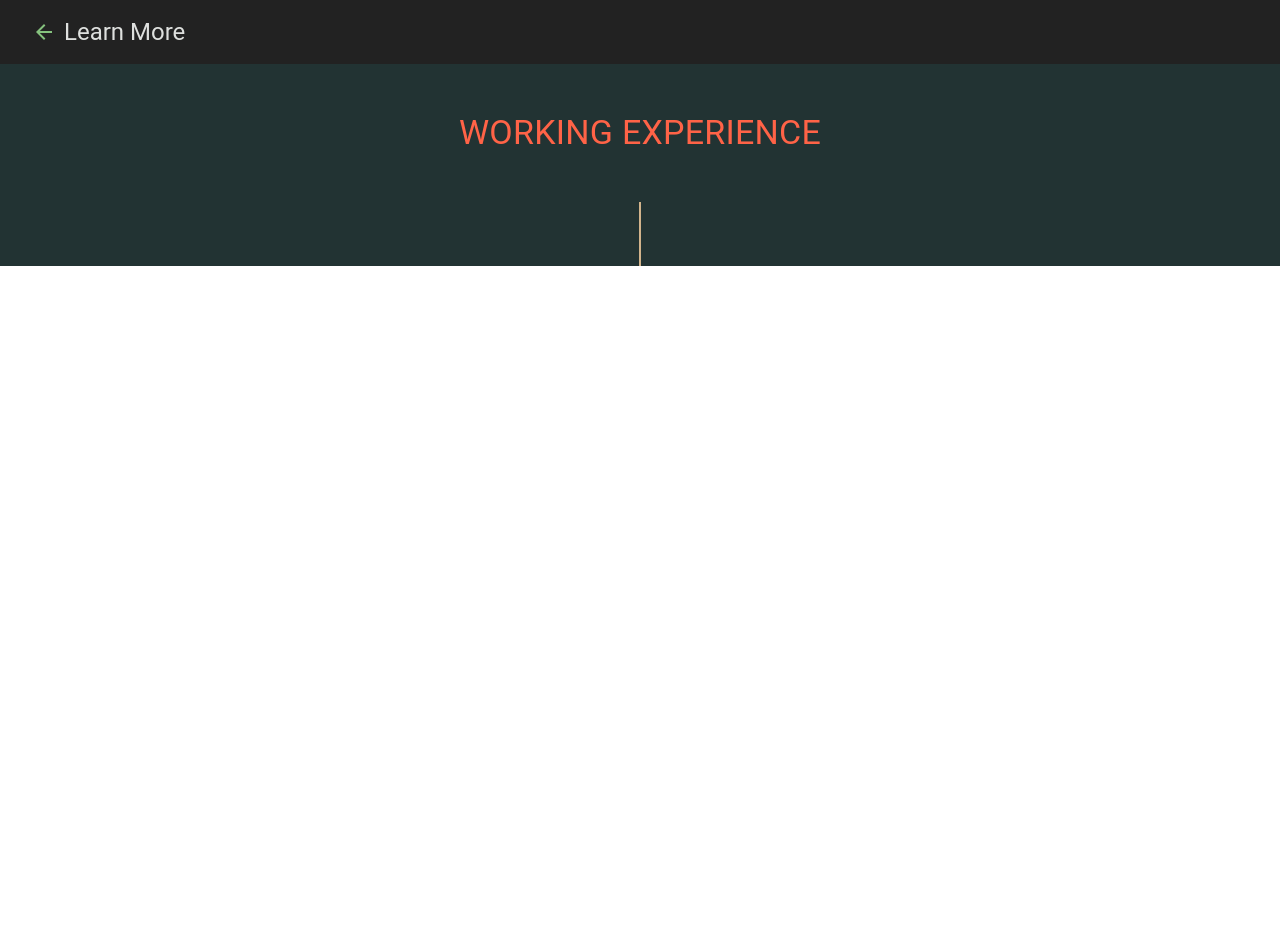
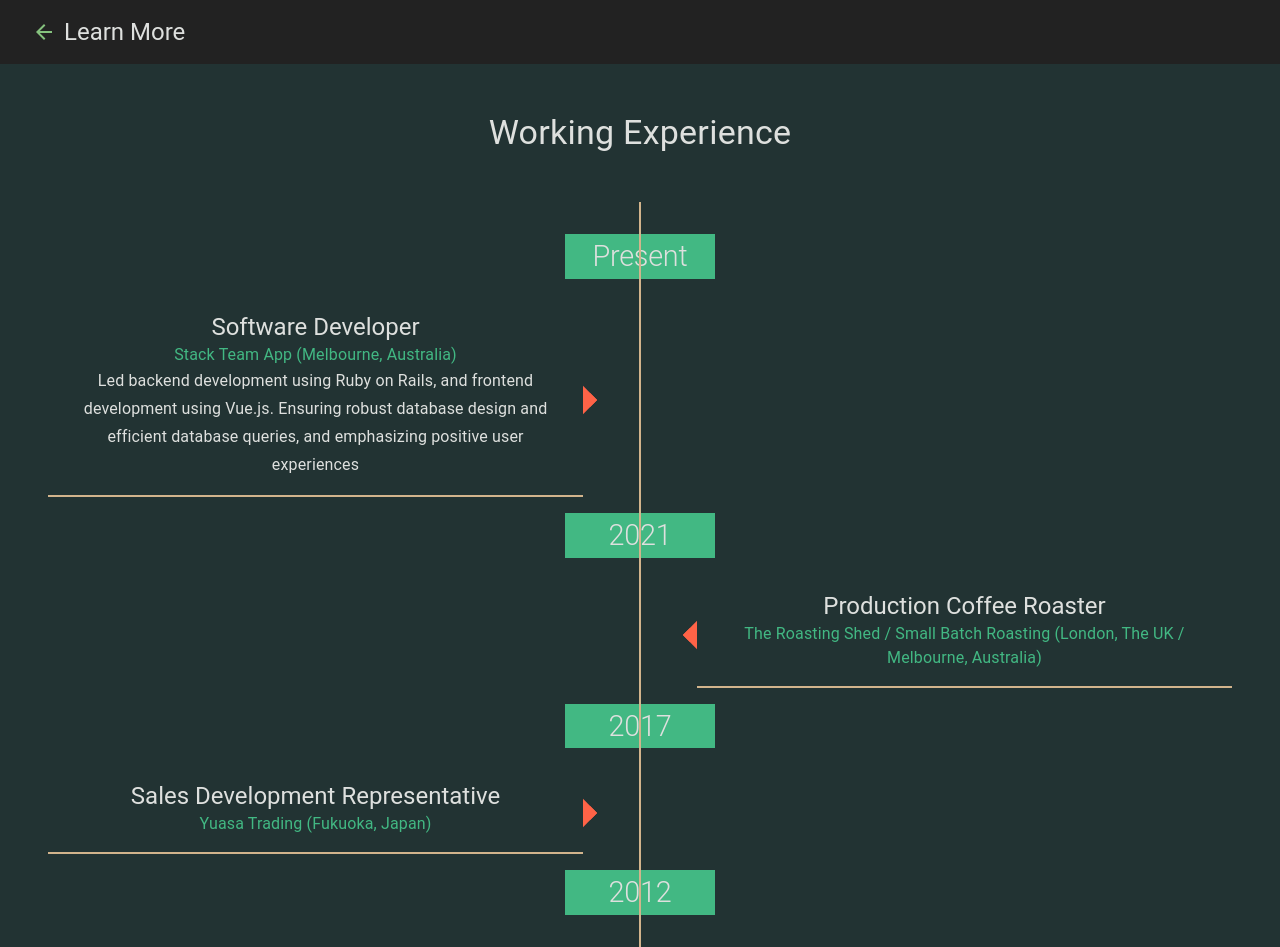
Before and after one commit to keiichi031605/keiichi-portfolio-react, a React (Create React App) app: page /resume in a window 1280 px wide. Before the commit the page ends 800 px from the top, so only its background shows below. Built offline with nearby package versions, Linux system fonts and the light colour scheme.

Commit message:
experience

```diff
--- a/src/components/Header.js
+++ b/src/components/Header.js
@@ -17,12 +17,23 @@
   },
 }));
 
+const CursorContainer = styled(Box)({
+  position: 'relative',
+  '& .typed-cursor': {
+    position: 'absolute',
+    top: '50%',
+    left: '100%',
+    transform: 'translateY(-50%)',
+  },
+  margin: '12px'
+});
+
 const StyledTypographyTitle = styled(Typography)({
   color: '#dee0de',
 });
 
 const StyledTypographySubtitle = styled(Typography)({
-  color: null,
+  color: '#dee0de',
 });
 
 const StyledBox = styled(Box)({
@@ -51,7 +62,7 @@
 
     const subtitleStrings = [
       "A full-stack developer",
-      "Specialized with...",
+      "Specializing in...",
       "Ruby on Rails",
       "Vue.js",
       "React.js"
@@ -86,12 +97,16 @@
       <Grid container justifyContent="center">
         <StyledAvatar src={process.env.PUBLIC_URL + "/images/keiichi.png"} alt="Keiichi Katsuno" />
       </Grid>
+      <CursorContainer>
         <StyledTypographyTitle variant="h4" ref={titleRef}></StyledTypographyTitle>
+      </CursorContainer>
+      <CursorContainer>
         <StyledTypographySubtitle
           variant="h5"
           ref={subtitleRef}
           style={{ color: subtitleColor }}
         ></StyledTypographySubtitle>
+      </CursorContainer>
     </StyledBox>
   );
 };
--- a/src/components/Resume.js
+++ b/src/components/Resume.js
@@ -3,12 +3,12 @@
 import Box from "@mui/material/Box";
 import { styled } from "@mui/system";
 
-// Define styled components
 const MainContainer = styled(Box)({
   background: "#233",
 });
 
 const TimeLine = styled(Box)(({ theme }) => ({
+  // zIndex: 0,
   position: "relative",
   padding: "1rem",
   margin: "0 auto",
@@ -71,12 +71,14 @@
 }));
 
 const TimeLineYear = styled(Typography)(({ theme }) => ({
+  zIndex: 1,
+  clear: "both",
   textAlign: "center",
   maxWidth: "9.375rem",
   margin: "0 3rem 0 auto",
   fontSize: "1.8rem",
-  color: "#fff",
-  background: "tomato",
+  color: "#dee0de",
+  background: "#42b883",
   lineHeight: 1,
   padding: "0.5rem 1rem",
   '&:before': {
@@ -92,27 +94,25 @@
     '&:nth-of-type(2n):before': {
       display: "none",
     },
-  },
+  }
 }));
 
 const Heading = styled(Typography)({
-  color: "tomato",
+  color: "#dee0de",
   padding: "3rem 0",
-  textTransform: "uppercase",
 });
 
 const SubHeading = styled(Typography)({
-  color: "#fff",
+  color: "#dee0de",
   padding: 0,
-  textTransform: "uppercase",
 });
 
 const Body1 = styled(Typography)({
-  color: "tomato",
+  color: "#42b883",
 });
 
 const Subtitle1 = styled(Typography)({
-  color: "tan",
+  color: "#dee0de",
 });
 
 const Resume = () => {
@@ -122,7 +122,33 @@
         Working Experience
       </Heading>
       <TimeLine component="div">
-        {/* ... rest of your code remains unchanged */}
+        <TimeLineYear variant="h2">Present</TimeLineYear>
+        <TimeLineItem>
+          <Box component="div">
+            <SubHeading variant="h5" align="center">Software Developer</SubHeading>
+            <Body1 variant="body1" align="center">Stack Team App (Melbourne, Australia)</Body1>
+            <Subtitle1 variant="subtitle1" align="center">Led backend development using Ruby on Rails, and frontend development using Vue.js. Ensuring robust database design and efficient database queries, and emphasizing positive user experiences</Subtitle1>
+          </Box>
+        </TimeLineItem>
+
+        <TimeLineYear variant="h2">2021</TimeLineYear>
+        <TimeLineItem>
+          <Box component="div">
+            <SubHeading variant="h5" align="center">Production Coffee Roaster</SubHeading>
+            <Body1 variant="body1" align="center">The Roasting Shed / Small Batch Roasting (London, The UK / Melbourne, Australia)</Body1>
+            <Subtitle1 variant="subtitle1" align="center"></Subtitle1>
+          </Box>
+        </TimeLineItem>
+
+        <TimeLineYear variant="h2">2017</TimeLineYear>
+        <TimeLineItem>
+          <Box component="div">
+          <SubHeading variant="h5" align="center">Sales Development Representative</SubHeading>
+            <Body1 variant="body1" align="center">Yuasa Trading (Fukuoka, Japan)</Body1>
+            <Subtitle1 variant="subtitle1" align="center"></Subtitle1>
+          </Box>
+        </TimeLineItem>
+        <TimeLineYear variant="h2">2012</TimeLineYear>
       </TimeLine>
     </MainContainer>
   );
```
Also changed, not shown: src/index.css (+4 -13 lines). Lines whose indentation alone changed are shown as unchanged.
